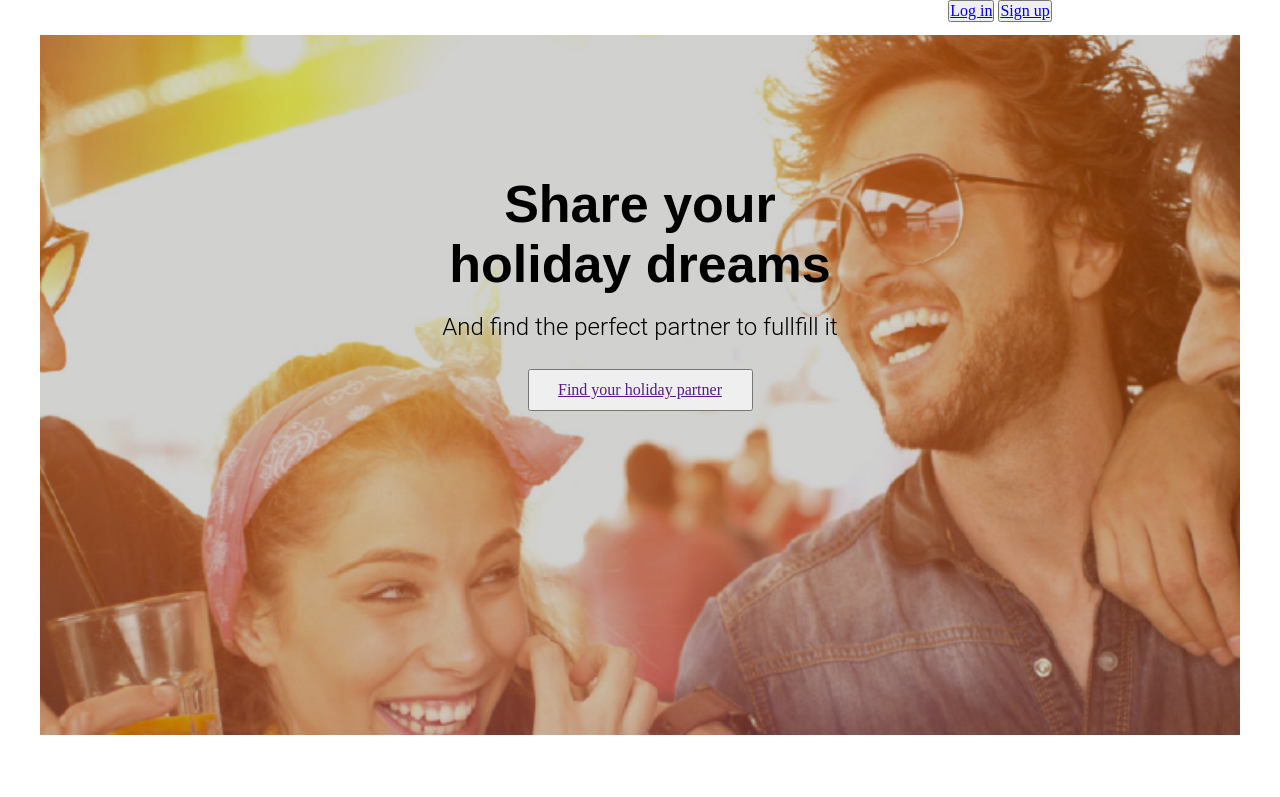
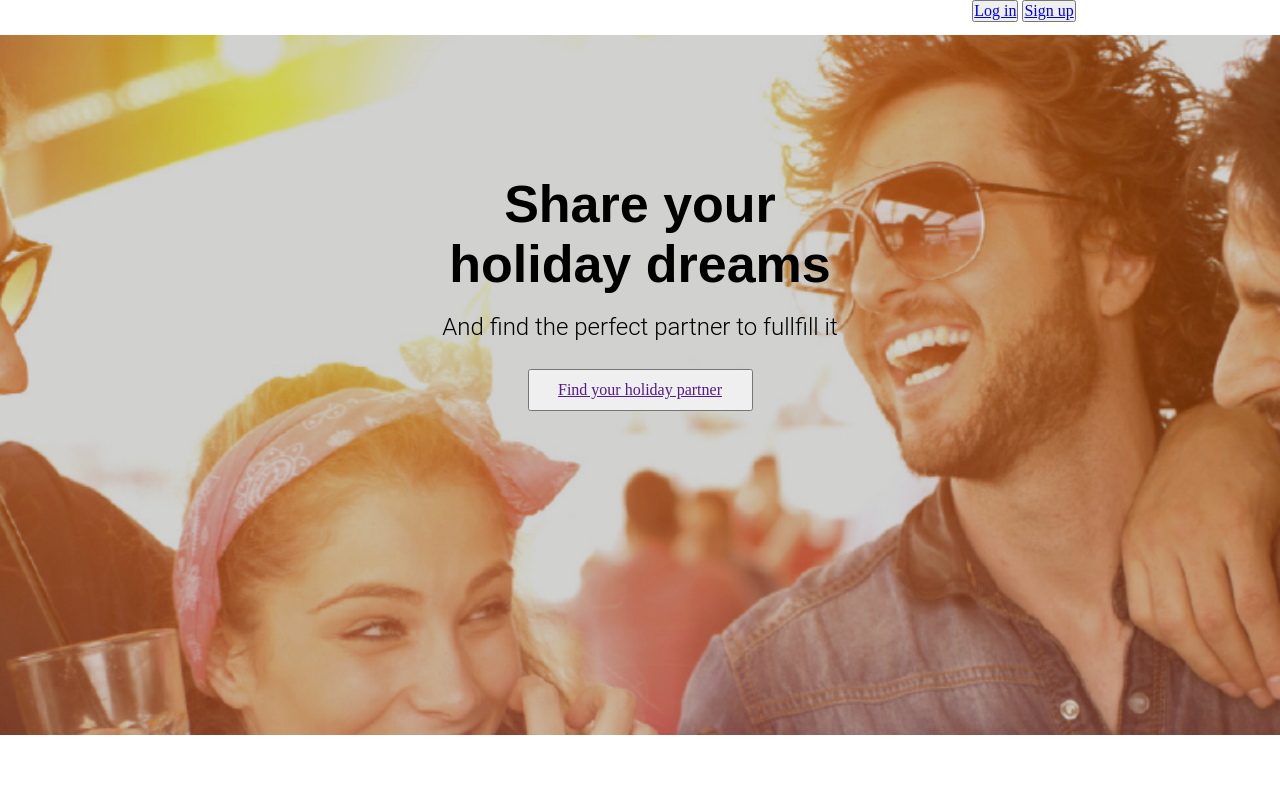
Before and after one commit to RusKozlovskyi/module_08, a plain HTML site: page index.html in a window 1280 px wide. Shown: the top 797 px of the page. Drawn offline with Linux system fonts and the light colour scheme.

Commit message:
add media

```diff
--- a/css/media.css
+++ b/css/media.css
@@ -1,6 +1,6 @@
 @media only screen and (min-width: 768px) {
   .container {
-    max-width: 1199.98px;
+    /* max-width: 1199.98px; */
     justify-content: center;
     text-align: center;
     margin: 0 auto;
--- a/index.html
+++ b/index.html
@@ -6,7 +6,7 @@
         <title>module_08</title>
         <link rel="stylesheet" href="./css/normalize.css">
         <link rel="stylesheet" href="./css/styles.css">
-        <link rel="stylesheet" href="/css/media.css">
+        <link rel="stylesheet" href="./css/media.css">
     </head>
     <body>
         <div class="container">
```
Lines whose indentation alone changed are shown as unchanged.
